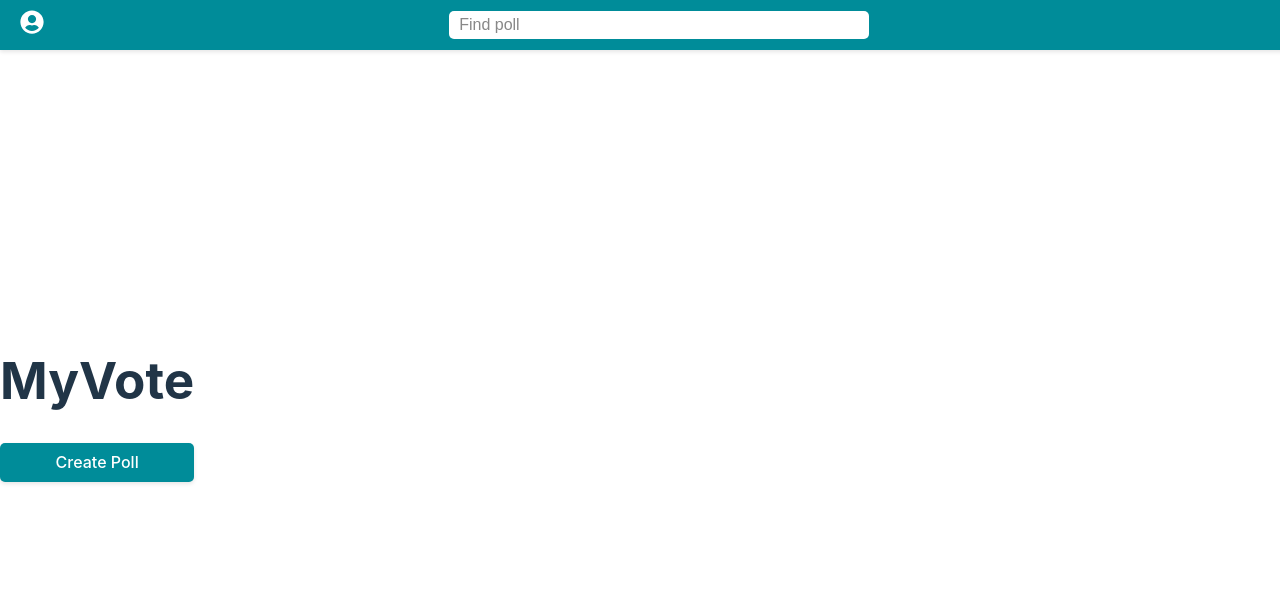
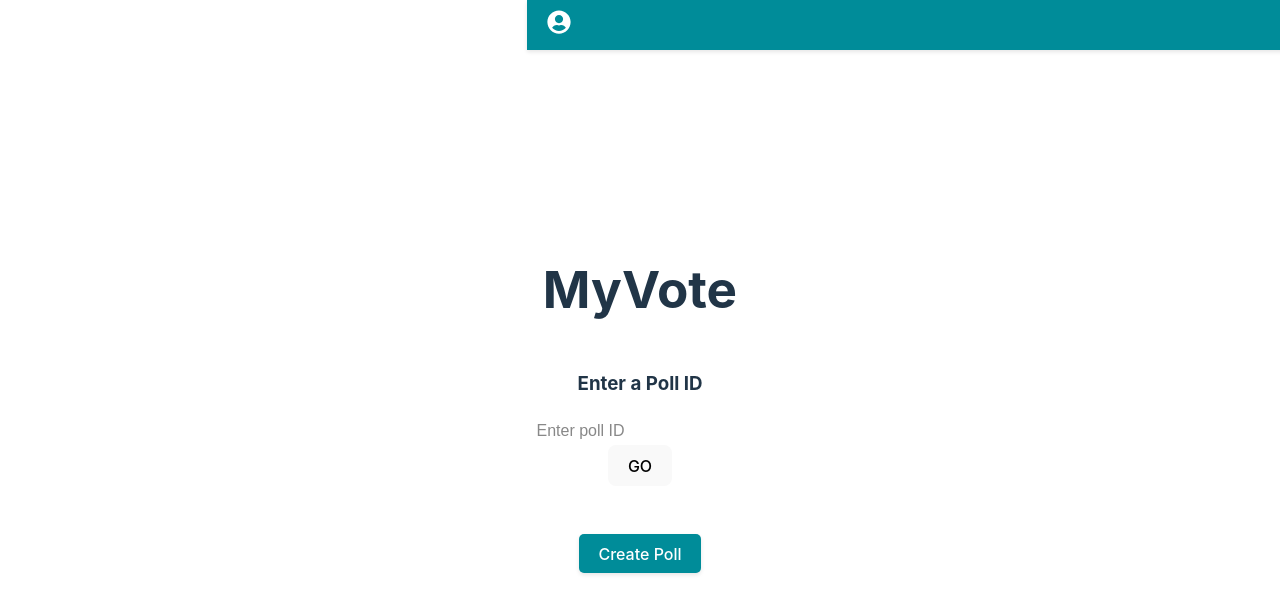
Before and after one commit to JohnLun/MyVote, a React (Vite) app in the folder myvote.client/: page / in a window 1280 px wide. Shown: the top 614 px of the page. Built offline with nearby package versions, Linux system fonts and the light colour scheme.

Commit message:
added search functionality

```diff
--- a/myvote.client/index.html
+++ b/myvote.client/index.html
@@ -5,8 +5,15 @@
       <link rel="icon" type="image/svg+xml" href="/vite.svg" />
       <link rel="stylesheet" href="https://cdnjs.cloudflare.com/ajax/libs/font-awesome/6.0.0-beta3/css/all.min.css">
       <meta name="viewport" content="width=device-width, initial-scale=1.0" />
-    <title>Vite + React</title>
+      <title>MyVote</title>
   </head>
+
+  <header className="header">
+    <div className="header-icon">
+
+    </div>
+  </header>
+
   <body>
     <div id="root"></div>
     <script type="module" src="/src/main.jsx"></script>
--- a/myvote.client/src/App.css
+++ b/myvote.client/src/App.css
@@ -6,29 +6,3 @@
     display: flex;
     flex-direction: column;
 }
-
-.main-container {
-    display: flex;
-    flex-direction: column;
-    height: 100%;
-
-}
-
-th, td {
-    padding-left: 1rem;
-    padding-right: 1rem;
-}
-
-.main-content {
-    flex: 1; /* Allow this section to take up remaining space */
-    display: flex;
-    flex-direction: column
-
-}
-
-.polls-container {
-    display: flex;
-    justify-content: center;
-    align-items: flex-end;
-    margin-top: auto;
-}
--- a/myvote.client/src/components/Header.css
+++ b/myvote.client/src/components/Header.css
@@ -15,12 +15,6 @@
     color: white;
 }
 
-.header-search {
-    flex: 1;
-    display: flex;
-    justify-content: center;
-}
-
     .header-search input {
         width: 100%;
         max-width: 400px;
--- a/myvote.client/src/components/Header.jsx
+++ b/myvote.client/src/components/Header.jsx
@@ -8,9 +8,7 @@ function Header() {
             <div className="header-icon">
                 <FaUserCircle size={24} />
             </div>
-            <div className="header-search">
-                <input type="text" placeholder="Find poll" />
-            </div>
+
 
         </header>
     );
--- a/myvote.client/src/index.css
+++ b/myvote.client/src/index.css
@@ -20,10 +20,28 @@ a:hover {
   color: #535bf2;
 }
 
+.header {
+  position: fixed;
+  top: 0;
+  width: 98%;
+  background-color: #008C99;
+  display: flex;
+  justify-content: space-between;
+  align-items: center;
+  padding: 10px 20px;
+  box-shadow: 0 2px 4px rgba(0, 0, 0, 0.1);
+  z-index: 1000;
+}
+
+.header-icon {
+  color: white;
+}
+
 body {
   margin: 0;
   display: flex;
   place-items: center;
+  justify-content: center;
   min-width: 320px;
   min-height: 100vh;
 }
--- a/myvote.client/src/pages/LandingPage.css
+++ b/myvote.client/src/pages/LandingPage.css
@@ -1,6 +1,7 @@
 .main-container {
     display: flex;
     flex-direction: column;
+
     height: 100%;
 
 }
@@ -11,15 +12,23 @@ th, td {
 }
 
 .main-content {
-    flex: 1; /* Allow this section to take up remaining space */
+    flex: 1;
     display: flex;
-    flex-direction: column
+    flex-direction: column;
+    justify-content: center;
+    align-items: center;  /* Ensures child elements are centered */
+    width: 100%;
 
+}
+
+.header-search {
+    flex: 1;
+    display: flex;
+    justify-content: center;
 }
 
 .polls-container {
     display: flex;
     justify-content: center;
-    align-items: flex-end;
-    margin-top: auto;
+    margin-top: 3rem;
 }
--- a/myvote.client/src/pages/LandingPage.jsx
+++ b/myvote.client/src/pages/LandingPage.jsx
@@ -1,4 +1,5 @@
-import { BrowserRouter as Router, Route, Routes } from 'react-router-dom';
+import { BrowserRouter as Router, Route, Routes, useNavigate } from 'react-router-dom';
+import { useState } from 'react';
 import './LandingPage.css';
 import CreatePollButton from '../components/CreatePollButton';
 import Header from '../components/Header';
@@ -6,32 +7,56 @@ import CreatePoll from './CreatePoll';
 import PollDetails from './PollDetails';
 
 function LandingPage() {
-
     return (
         <Router>
             <div className="main-container">
                 <Header />
-
-
                 <div className="main-content">
                     <Routes>
                         <Route path="/createpoll" element={<CreatePoll />} />
-                        <Route path="/" element={
-                            <>
-                                <h1>MyVote</h1>
-                                <div className="polls-container">
-                                    <CreatePollButton />
-                                </div>
-                            </>
-                        } />
+                        <Route path="/" element={<Home />} />
                         <Route path="/poll/:pollId" element={<PollDetails />} />
                     </Routes>
                 </div>
             </div>
         </Router>
     );
+}
 
+// Separate component for home to use hooks
+function Home() {
+    const [pollId, setPollId] = useState('');
+    const navigate = useNavigate();
 
+    const handleGoClick = () => {
+        if (pollId.trim()) {
+            navigate(`/poll/${pollId}`);
+        }
+    };
+
+    return (
+        <>
+            <h1>MyVote</h1>
+            <h3>Enter a Poll ID</h3>
+
+            <div className="header-search">
+                <input
+                    type="text"
+                    placeholder="Enter poll ID"
+                    value={pollId}
+                    onChange={(e) => setPollId(e.target.value)}
+                />
+            </div>
+
+            <button type="button" onClick={handleGoClick}>
+                GO
+            </button>
+
+            <div className="polls-container">
+                <CreatePollButton />
+            </div>
+        </>
+    );
 }
 
 export default LandingPage;
--- a/myvote.client/src/pages/PollDetails.jsx
+++ b/myvote.client/src/pages/PollDetails.jsx
@@ -22,12 +22,12 @@ const PollDetails = () => {
                 }
 
                 const data = await response.json();
-                console.log("Fetched Poll Data:", data); // Debugging log
+
 
                 setPoll(data);
                 setLoading(false);
             } catch (err) {
-                console.error("Error fetching poll:", err.message);
+
                 setError(err.message);
                 setLoading(false);
             }
@@ -52,7 +52,7 @@ const PollDetails = () => {
 
             alert("Vote submitted successfully!");
         } catch (error) {
-            console.error("Voting error:", error.message);
+
             alert("There was an error submitting your vote.");
         }
     };
```
Lines whose indentation alone changed are shown as unchanged.
